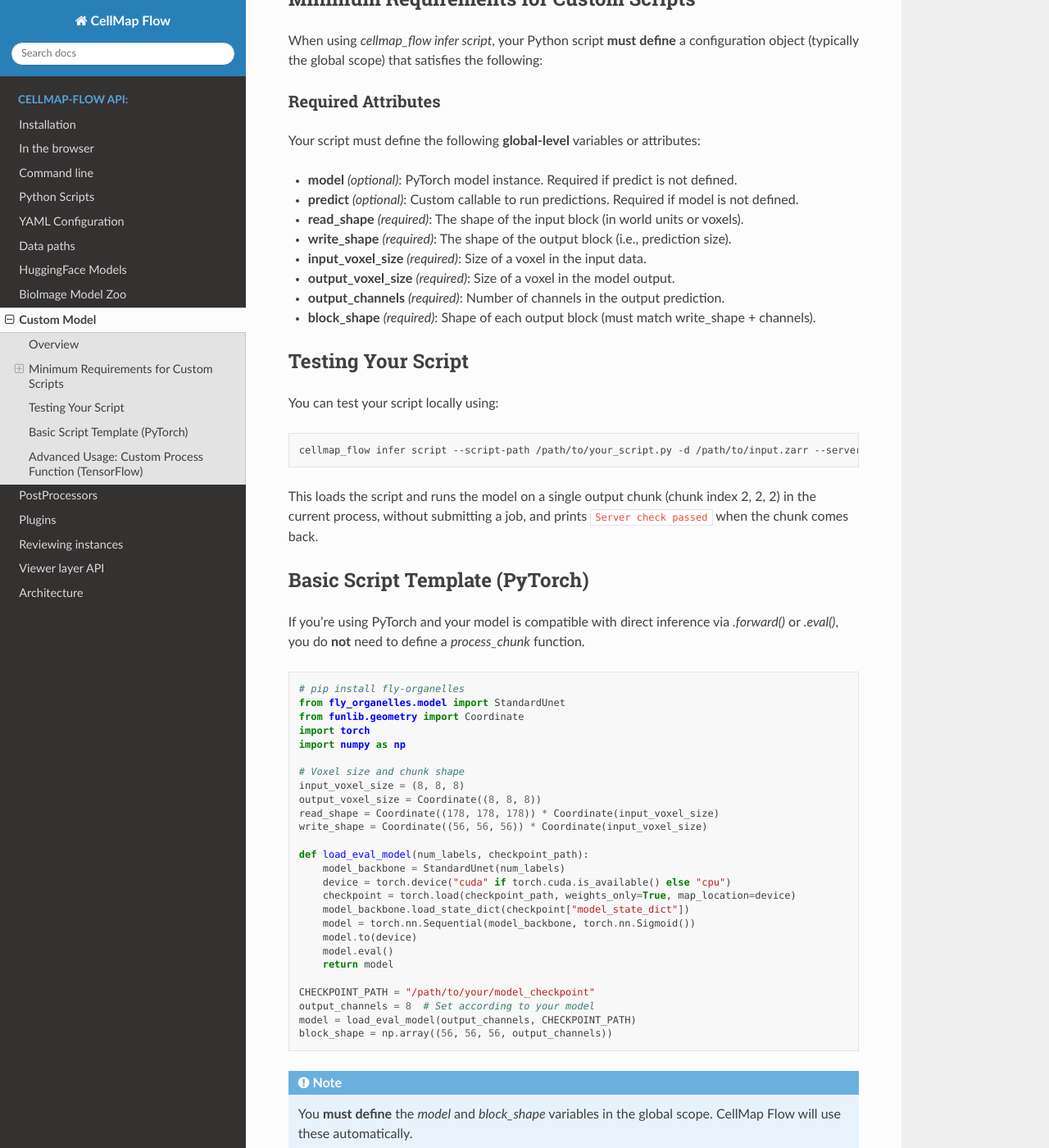
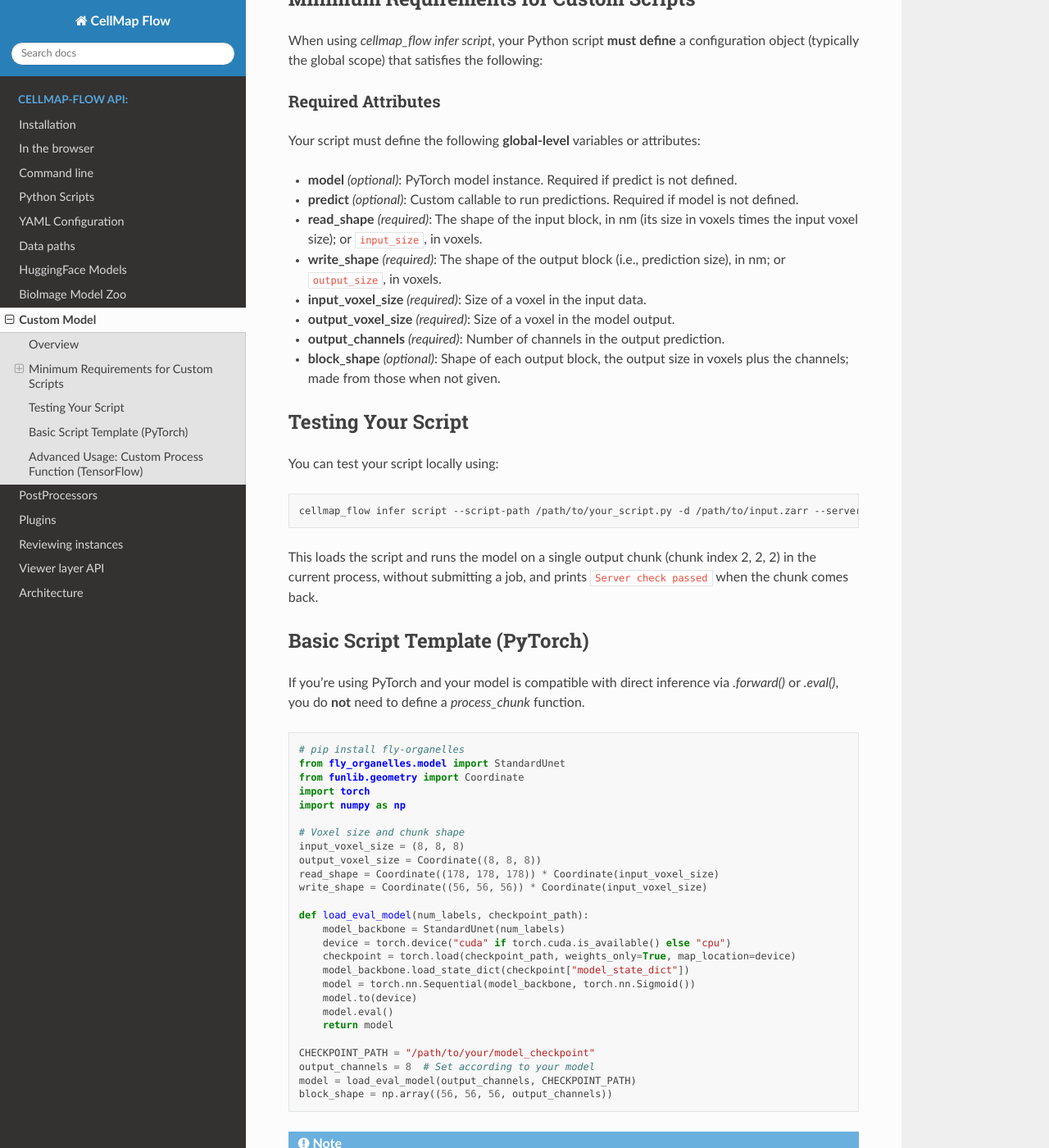
Before and after one commit to janelia-cellmap/cellmap-flow, a Sphinx documentation site: the page built from docs/source/custom_script.rst, in a window 1280 px wide and 1400 px high, scrolled down 565 px. Shown: the whole window at 82% size. Built offline with Sphinx 7.4.7 and the Read the Docs theme 3.1.0, drawn with Linux system fonts in a browser that asks for light colours; pages that are not in the unit, such as notebooks, are missing from menus; some of the changed text lies outside the part shown.

Commit message:
Correct six statements the docs got wrong about the code
- wrap_model_with_lora's docstring: its defaults are rank 64 and alpha
  128, not 8 and 16.
- docs/finetuning.md: the distillation weight's default is 0.01
  (options.distillation_lambda), not 0.1.
- custom_script.rst: read_shape and write_shape are in nm (or
  input_size and output_size in voxels), and block_shape is made from the
  output size and channels when a script does not set it.
- browser.rst: a 3D model's whole network does train in the browser (the
  page's own "Training the whole network" says so), and model files are
  4–43 MB, as web/README.md says.
- web/ARCHITECTURE.md: a 2D model is published with a browser copy, as
  export_web exports one at its (1, y, x) block.

Claude-Session: https://claude.ai/code/session_01EzWMS4pG3tm1ZtvKULfSfW

```diff
--- a/docs/source/browser.rst
+++ b/docs/source/browser.rst
@@ -52,8 +52,7 @@ tabs, the same normalizers and postprocessing steps, a Finetune
 tab that paints and trains in the browser, and a Save predictions tab of
 its own that saves the predictions over a region to a folder (both below). What is missing
 is what a browser cannot do: models that are not ONNX exports (PyTorch,
-TensorFlow, DaCapo, BioImage.io, Cellpose), a finetune of a 3D model's whole
-network (the 2D models' can train in the browser), crops imported from disk,
+TensorFlow, DaCapo, BioImage.io, Cellpose), crops imported from disk,
 the Pipeline Builder and blockwise runs on the cluster. Those are the server
 mode's (:doc:`cli`).
 
@@ -521,7 +520,7 @@ Browsers and devices
   instead of well under one.
 - **Phones.** The viewer fills the screen and the *Dashboard* button in the
   header opens the controls over it.
-- **Memory.** Model files are 11–43 MB each, kept in IndexedDB; the page
+- **Memory.** Model files are 4–43 MB each, kept in IndexedDB; the page
   picks a smaller variant (fp16, int8 weights) when the GPU's limits call for
   it.
 
--- a/docs/source/custom_script.rst
+++ b/docs/source/custom_script.rst
@@ -31,12 +31,12 @@ Your script must define the following **global-level** variables or attributes:
 
 - **model** *(optional)*: PyTorch model instance. Required if predict is not defined.
 - **predict** *(optional)*: Custom callable to run predictions. Required if model is not defined.
-- **read_shape** *(required)*: The shape of the input block (in world units or voxels).
-- **write_shape** *(required)*: The shape of the output block (i.e., prediction size).
+- **read_shape** *(required)*: The shape of the input block, in nm (its size in voxels times the input voxel size); or ``input_size``, in voxels.
+- **write_shape** *(required)*: The shape of the output block (i.e., prediction size), in nm; or ``output_size``, in voxels.
 - **input_voxel_size** *(required)*: Size of a voxel in the input data.
 - **output_voxel_size** *(required)*: Size of a voxel in the model output.
 - **output_channels** *(required)*: Number of channels in the output prediction.
-- **block_shape** *(required)*: Shape of each output block (must match write_shape + channels).
+- **block_shape** *(optional)*: Shape of each output block, the output size in voxels plus the channels; made from those when not given.
 
 Testing Your Script
 -------------------
@@ -88,7 +88,7 @@ If you're using PyTorch and your model is compatible with direct inference via `
     block_shape = np.array((56, 56, 56, output_channels))
 
 .. note::
-   You **must define** the `model` and `block_shape` variables in the global scope. CellMap Flow will use these automatically.
+   You **must define** the `model` variable in the global scope (or `predict`). CellMap Flow will use it automatically.
 
 Advanced Usage: Custom Process Function (TensorFlow)
 ----------------------------------------------------
```
Also changed, not shown: docs/finetuning.md (+1 -1 lines), web/ARCHITECTURE.md (+2 -2 lines), 1 other file.
